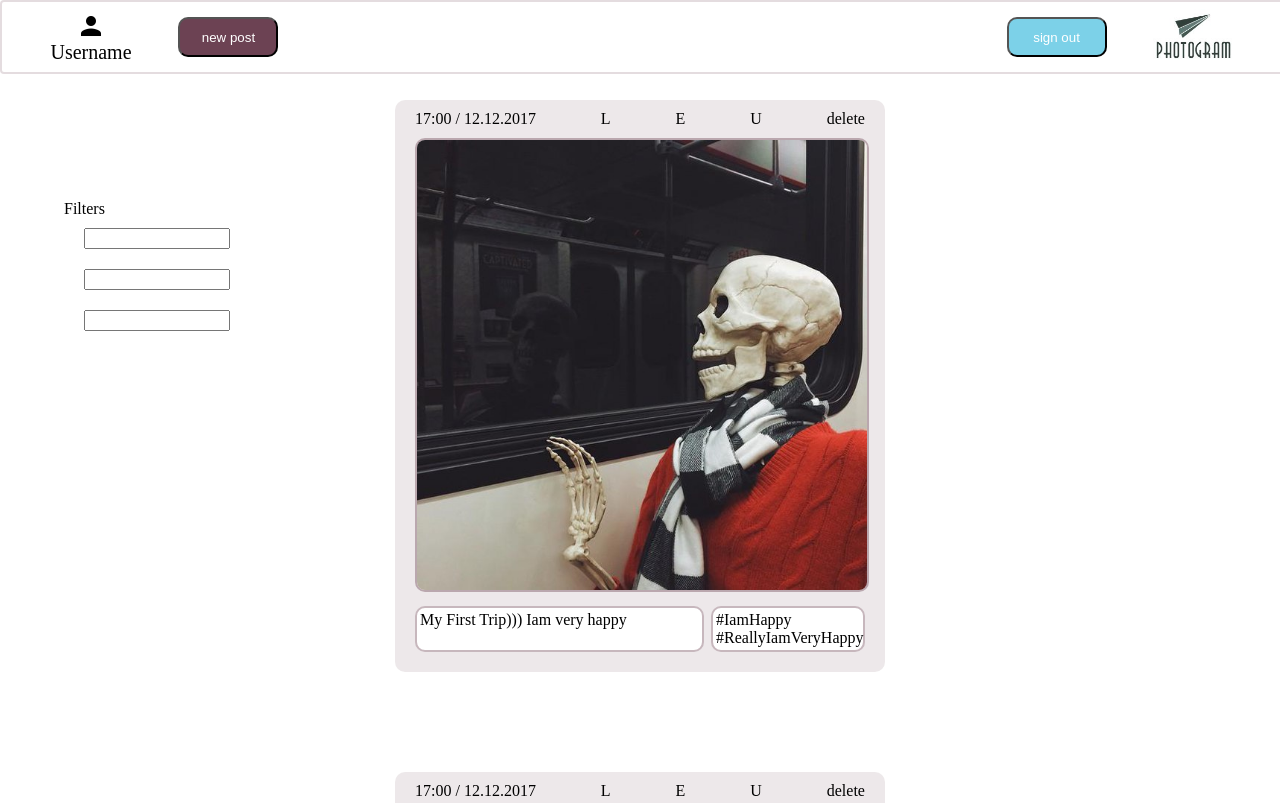
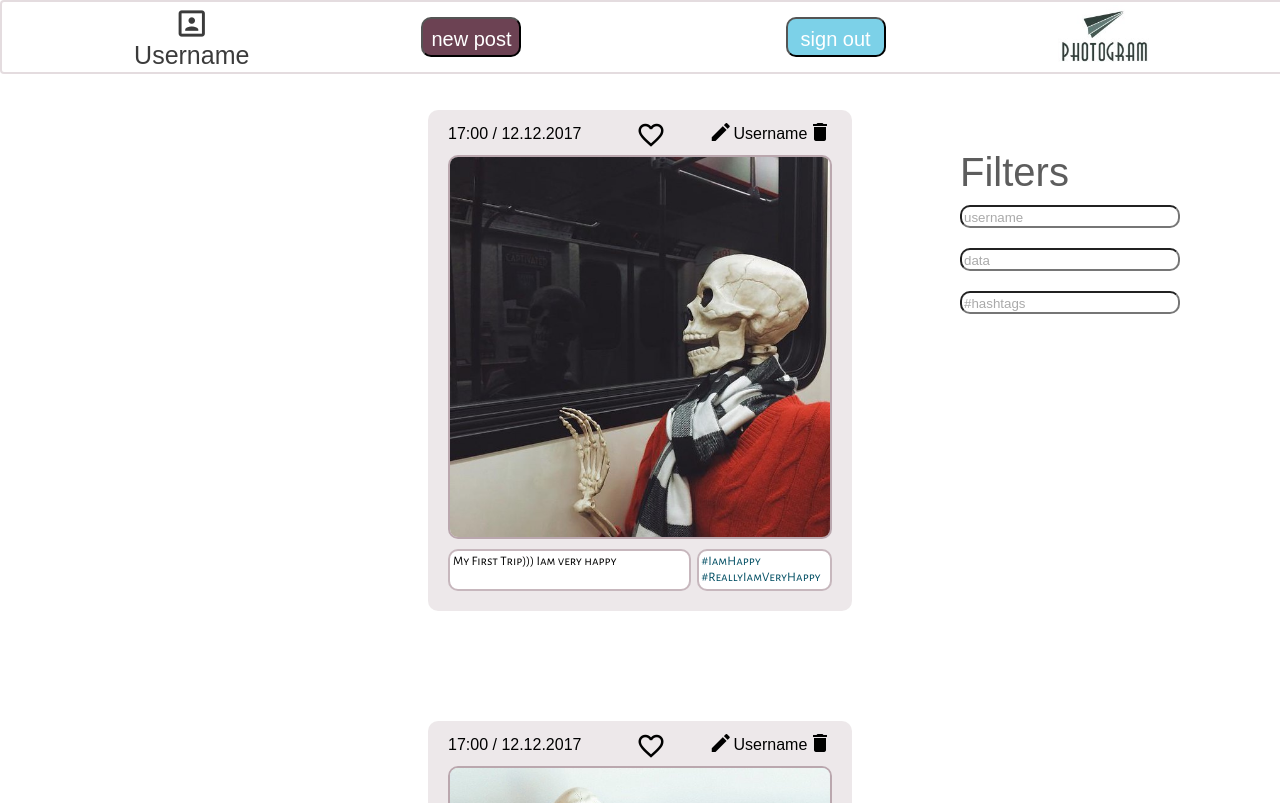
Before and after one commit to RomPavelBSU/Task1, a plain HTML site: page task3/Main.html in a window 1280 px wide. Shown: the top 803 px of the page. Drawn offline with Linux system fonts and the light colour scheme; a web font is replaced by a local one.

Commit message:
improved responsiveness, added icons, fonts + small changes

```diff
--- a/task3/Main.html
+++ b/task3/Main.html
@@ -5,54 +5,52 @@
 
 <head>
     <link href="https://fonts.googleapis.com/icon?family=Material+Icons" rel="stylesheet">
-    <link href="style.css" rel="stylesheet">
+    <link href="styles.css" rel="stylesheet">
+    <link href="https://fonts.googleapis.com/css?family=Alegreya+Sans+SC|Timmana" rel="stylesheet">
 </head>
 
 <body>
     <div id="header">
+
         <div class="user-info">
-            <i class="user-logo material-icons">person</i>
+            <i class="user-logo material-icons">portrait</i>
             Username
         </div>
+
         <button class="btn btn-new-post">
             new post
         </button>
 
-
-
-        <button class="btn btn-log-out">
+        <button class="btn btn-sign-out">
             sign out
         </button>
+
         <img src="logo.jpg" width="75" alt="hotgram" id="photogram-logo">
     </div>
 
-    <div class="main">
     <div class="filters-block">
         Filters
         <div class="filters-container">
-                <input type="text" class=filter>
-                <input type="text" class=filter>
-                <input type="text" class=filter>
+            <input type="text" placeholder="username" class=filter>
+            <input type="text" placeholder="data" class=filter>
+            <input type="text" placeholder="#hashtags" class=filter>
         </div>
     </div>
+
+    <div class="main">
+
         <div class="feed">
             <div class="post">
                 <div class="photo-toolbar">
-                    <div class="foto-upload-data">
+                    <div class="photo-upload-data">
                         17:00 / 12.12.2017
                     </div>
-                    <div>L</div>
-                    <div class="edit-icon">
-                        E
+                    <i class="like-icon material-icons">favorite_border</i>
+                    <i class="edit-icon material-icons">mode_edit</i>
+                    <div class="photo-username">Username</div>
+                    <i class="delete-icon material-icons">delete</i>
                 </div>
-                    <div>U</div>
-                    <div class="delete-icon">
-                        delete
-                    </div>
-                </div>
-                <div class="photo">
                 <img src="exadel2.jpg" width="380" alt="photo">
-                </div>
                 <div class="photo-info">
                     <div class="description">
                         My First Trip))) Iam very happy
@@ -64,21 +62,15 @@
             </div>
             <div class="post">
                 <div class="photo-toolbar">
-                    <div class="foto-upload-data">
+                    <div class="photo-upload-data">
                         17:00 / 12.12.2017
                     </div>
-                    <div>L</div>
-                    <div class="edit-icon">
-                        E
+                    <i class="like-icon material-icons">favorite_border</i>
+                    <i class="edit-icon material-icons">mode_edit</i>
+                    <div class="photo-username">Username</div>
+                    <i class="delete-icon material-icons">delete</i>
                 </div>
-                    <div>U</div>
-                    <div class="delete-icon">
-                        delete
-                    </div>
-                </div>
-                <div class="photo">
                 <img src="exadel.jpg" width="380" alt="photo">
-                </div>
                 <div class="photo-info">
                     <div class="description">
                         description
@@ -90,21 +82,15 @@
             </div>
             <div class="post">
                 <div class="photo-toolbar">
-                    <div class="foto-upload-data">
+                    <div class="photo-upload-data">
                         17:00 / 12.12.2017
                     </div>
-                    <div>L</div>
-                    <div class="edit-icon">
-                        E
+                    <i class="like-icon material-icons">favorite_border</i>
+                    <i class="edit-icon material-icons">mode_edit</i>
+                    <div class="photo-username">Username</div>
+                    <i class="delete-icon material-icons">delete</i>
                 </div>
-                    <div>U</div>
-                    <div class="delete-icon">
-                        delete
-                    </div>
-                </div>
-                <div class="photo">
                 <img src="exadel1.jpg" width="380" alt="photo">
-                </div>
                 <div class="photo-info">
                     <div class="description">
                         description
@@ -114,14 +100,36 @@
                     </div>
                 </div>
             </div>
-
+            <div class="post">
+                <div class="photo-toolbar">
+                    <div class="photo-upload-data">
+                        17:00 / 12.12.2017
+                    </div>
+                    <i class="like-icon material-icons">favorite_border</i>
+                    <i class="edit-icon material-icons">mode_edit</i>
+                    <div class="photo-username">Username</div>
+                    <i class="delete-icon material-icons">delete</i>
+                </div>
+                <img src="order.jpg" width="380" alt="photo">
+                <div class="photo-info">
+                    <div class="description">
+                        Im tired of verstka
+                    </div>
+                    <div class="hashtags">
+                        #FrontEndOneLove
+                    </div>
+                </div>
+            </div>
+            <button class="btn btn-load-more">
+                load more
+            </button>
         </div>
         <div id="footer">
             <div class="photogram-name">
                 #PHOTOGRAM
             </div>
             <div class="update-string">
-                Last Update: 15/02/2018
+                Last Update: 21/02/2018
             </div>
             <div class="contacts-info">
                 <p>Contacts: Pavel Ramasheuski Group:5</p>
--- a/task3/style.css
+++ /dev/null
@@ -1,158 +0,0 @@
-    html,body {
-    margin: 0px 0px 0px 0px;
-    height: 100%;
-    }
-
-    .main{
-      height:100%;
-      display: flex;
-      flex-direction: column;
-    }
-
-    #header{
-        position: fixed;
-        width: 100%;
-        height: 70px;
-        display:flex;
-        justify-content: space-around;
-        align-items: center;
-        border:2px solid #3d051b23;
-        background-color:white;
-        border-radius: 4px;
-    }
-    .btn{
-        border-radius: 10px;
-        color: white;
-        width: 100px;
-        height: 40px;
-        vertical-align: middle;
-    }
-    .btn-new-post{
-        background-color:#3d051bc0;
-        display: 0 0 auto;
-        margin: 10px 27% 10px 0px;
-    }
-    .btn-log-out{
-        background-color:#00a5d383;
-        margin: 10px 0px 10px 27%;
-    }
-
-    .user-info{
-        margin-left: 30px;
-        margin-right: 10px;
-        font-size: 20px;
-        display: flex;
-        flex-direction: column;
-        align-items: center;
-    }
-    .user-logo{
-        font-size: 30px;
-    }
-    .filters-block{
-        position:fixed;
-        margin-top:200px;
-        margin-left:5%;
-        width: 13%;
-    }
-    @media screen and (max-width: 900px) {
-        .filters-block,
-        .user-info,
-        .update-string,
-        .contacts-info *,
-        #photogram-logo{
-            display:none;
-        }
-        .btn-new-post{
-            margin-left: 5%;
-        }
-        .btn-log-out{
-            margin-right: 5%;
-        }
-    }
-    .filters-container{
-        display: flex;
-        flex-direction: column;
-    }
-    .filter{
-        margin: 10px 0px 10px 20px;
-    }
-    .feed{
-        flex: 1 0 auto;
-
-        margin-top:100px;
-        display:flex;
-        flex-direction: column;
-        align-items: center;
-    }
-    #footer{
-        background-color:  #3d051b09;
-        flex: 0 0 auto;
-        height:120px;
-        text-align: center;
-        display: flex;
-        justify-content: space-between;
-        align-items: center;
-    }
-    .photogram-name{
-        margin-left:30px;
-        font-size:34px;
-    }
-    #photogram-logo{
-        margin-right: 30px;
-        margin-left: 10px;
-        border: 0px;
-        width:80px;
-
-    }
-
-    .update-string{
-        position: relative;
-        top:25px;
-        font-size: 12px;
-    }
-    .contacts-info{
-        display: flex;
-        flex-direction: column;
-        margin-right: 30px;
-    }
-
-
-    .post{
-        display: flex;
-        max-width: 450px;
-        flex-direction: column;
-        margin-bottom:100px;
-        padding: 10px 20px 20px 20px;
-        border-radius: 10px;
-        background-color: #3d051b17;
-    }
-    .photo-toolbar{
-        display: flex;
-         justify-content: space-between;
-         margin-bottom: 10px;
-    }
-    .photo-info{
-        margin-top:10px;
-        display:flex;
-        justify-content: space-between;
-    }
-    img{
-        border: 2px solid #3d051b49;
-        border-radius: 10px;
-        width:100%;
-    }
-    .description, .hashtags{
-        background-color: white;
-        border-radius: 10px;
-        padding: 3px 3px 3px 3px;
-        border: 2px solid #3d051b49;
-    }
-    .description{
-        width: 62%;
-        max-width: 288;
-
-    }
-    .hashtags{
-        max-width: 153;
-        width: 32%;
-    }
--- /dev/null
+++ b/task3/styles.css
@@ -0,0 +1,225 @@
+    html,body {
+    margin: 0px 0px 0px 0px;
+    height: 100%;
+    }
+
+    .main{
+      height:100%;
+      display: flex;
+      flex-direction: column;
+
+    }
+    * {
+        font-family: 'Timmana', sans-serif;
+        outline:none;
+    }
+    #header{
+        position: fixed;
+        width: 100%;
+        height: 70px;
+        display:flex;
+        align-items: center;
+        border:2px solid #3d051b23;
+        background-color:white;
+        border-radius: 4px;
+    }
+    .material-icons, .btn{
+        cursor: pointer;
+    }
+    .btn{
+        font-family: 'Timmana', sans-serif;
+        font-size:20px;
+        padding-top: 5px;
+        border-radius: 10px;
+        color: white;
+        width: 100px;
+        height: 40px;
+        vertical-align: middle;
+        margin:auto;
+    }
+    .btn-new-post{
+        background-color:#3d051bc0;
+        margin-left: 40px;
+
+    }
+    .btn-sign-out{
+        background-color:#00a5d383;
+        margin-right: 40px;
+
+    }
+    .btn-load-more{
+        margin-bottom: 80px;
+        background: white;
+        border: 3px solid #3d051bc0 ;
+        color: #3d051bc0;
+    }
+    .btn-load-more:hover{
+        background: #3d051b0e;
+    }
+
+    .user-info{
+        margin: 4px auto auto auto;
+        font-size: 25px;
+        color:rgba(0, 0, 0, 0.767);
+        display: flex;
+        flex-direction: column;
+        align-items: center;
+    }
+    .user-logo{
+        font-size: 35px;
+    }
+
+    @media screen and (max-width: 950px) {
+        .filters-block,
+        .update-string
+      {
+            display:none;
+      }
+
+    }
+    @media screen and (max-width: 600px) {
+
+        #photogram-logo,
+        .contacts-info * {
+            display:none;
+        }
+        .contacts-info *{
+            width:auto;
+        }
+        .btn-new-post, .btn-sign-out{
+            margin:auto;
+        }
+    }
+    .filters-block{
+        position:fixed;
+        margin-top:150px;
+        margin-left:75%;
+        margin-right:10%;
+        width: 220px;
+        color:rgba(0, 0, 0, 0.637);
+        font-size: 40px;
+    }
+    .filters-container{
+        display: flex;
+        flex-direction: column;
+    }
+    .filter{
+        margin: 10px 0px 10px 0px;
+        border-radius: 10px;
+        color: rgb(0, 0, 0);
+    }
+    input{
+        padding-top: 3px;
+    }
+    ::-webkit-input-placeholder {
+        color:rgba(0, 0, 0, 0.336);
+    }
+    .feed{
+        align-items: center;
+        flex: 1 0 auto;
+        margin-left:auto;
+        margin-right:auto;
+        margin-top:100px;
+        display:flex;
+        flex-direction: column;
+    }
+    #footer{
+        background-color:  #3d051b09;
+        flex: 0 0 auto;
+        height:120px;
+        display: flex;
+        justify-content: space-between;
+        align-items: center;
+    }
+    .photogram-name{
+        margin:40px 0px 20px 50px;
+        width: 30%;
+        font-size:60px;
+        color: #004e63
+    }
+    #photogram-logo{
+        margin:auto;
+        border: 0px;
+        width:92.17px;
+
+    }
+
+    .update-string{
+        margin: 80px auto auto auto;
+        align-self: auto;
+        font-size: 15px;
+        color: #003748c0
+    }
+    .contacts-info{
+        display: flex;
+        width: 30%;
+        flex-direction: column;
+        margin-right: 30px;
+        color:rgba(0, 0, 0, 0.651);
+    }
+    .contacts-info *{
+        text-align: end;
+        margin: 10px 0px 0px 10px;
+    }
+    .post{
+        display: flex;
+        max-width: 384px;
+        max-height: 800px;
+        align-self: center;
+        flex-direction: column;
+        margin:10px 10px 100px 10px;
+        padding: 10px 20px 20px 20px;
+        border-radius: 10px;
+        background-color: #3d051b17;
+    }
+    .photo-toolbar{
+         display: flex;
+         justify-content: space-between;
+         margin-bottom: 5px;
+    }
+    .like-icon{
+        margin-left: 14%;
+        font-size: 30px;
+    }
+    .edit-icon{
+        margin-left: 11%;
+    }
+    .photo-upload-data{
+        padding-top:5px;
+    }
+    .photo-username{
+       padding-top:5px;
+    }
+
+
+
+    img{
+        border: 2px solid #3d051b49;
+        border-radius: 10px;
+    }
+    .photo-info{
+        flex: auto;
+        margin-top:10px;
+        display:flex;
+        justify-content: space-between;
+    }
+    .photo-info *{
+        font-family: 'Alegreya Sans SC', sans-serif;
+        font-size: 13px;
+        background-color: white;
+        border-radius: 10px;
+        padding: 3px 3px 3px 3px;
+
+        border: 2px solid #3d051b49;
+        word-wrap: break-word;
+    }
+    .description{
+        margin-right:3px;
+        width: 63%;
+
+    }
+    .hashtags{
+        margin-left:3px;
+        width: 34%;
+        color:#004e63;
+    }
```
Also changed, not shown: task3/order.jpg (added). Lines whose indentation alone changed are shown as unchanged.
